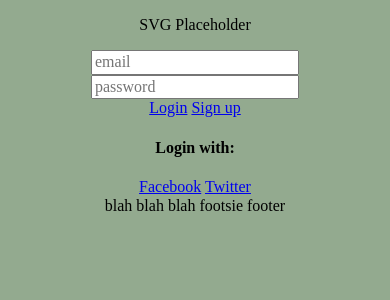
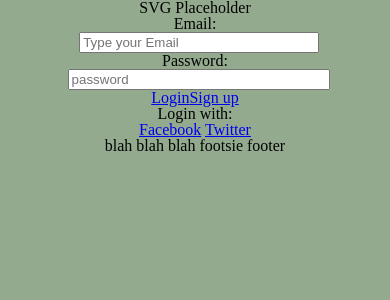
Before and after one commit to GoOutside/master, a web app: file design/index.html in a window 390 px wide. Shown: the top 300 px of the page. Run offline with its HTML, style and script files only (its server is not run), Linux system fonts and the light colour scheme; some libraries are stand-ins or nearby versions.

Commit message:
updating design of first mobile page

```diff
--- a/design/index.html
+++ b/design/index.html
@@ -9,7 +9,7 @@
 
         <!-- Place favicon.ico and apple-touch-icon(s) in the root directory -->
 
-        <link rel="stylesheet" href="css/normalize.css">
+        <link rel="stylesheet" href="stylesheets/reset.css">
         <link rel="stylesheet" href="stylesheets/application.css">
 
         <script src="js/vendor/modernizr-2.8.0.min.js"></script>
@@ -19,12 +19,18 @@
         <section>
           <p>SVG Placeholder</p>
         </section>
-        <form class"login_form">
-          <div class"login_form_inputs">
-            <input type="email" placeholder="email"></input>
-            <input type="password" placeholder="password"></input>
+        <form class="login_form">
+          <div class="login_form_inputs">
+            <div class="login_email_input">
+              <label>Email:</label>
+              <input type="email" placeholder="Type your Email"></input>
+            </div>
+            <div class="login_password_input">
+              <label>Password:</label>
+              <input type="password" placeholder="password"></input>
+            </div>
           </div>
-          <div class"login_form_buttons">
+          <div class="login_form_buttons">
             <a href="#" class="button_login">Login</a>
             <a href="#">Sign up</a>
           </div>
--- a/design/sass/layouts/_modules.sass
+++ b/design/sass/layouts/_modules.sass
@@ -16,7 +16,19 @@ body
 .login_form_buttons
   display: flex
   flex-flow: row nowrap
+  justify-content: center
 
 .login_form_inputs
   display: flex
   flex-flow: column nowrap
+  align-items: center
+
+.login_email_input
+  flex-flow: row nowrap
+  input
+    width: 100%
+
+.login_password_input
+  flex-flow: row nowrap
+  input
+    width: 100%
--- a/design/stylesheets/application.css
+++ b/design/stylesheets/application.css
@@ -18,8 +18,20 @@ body {
 
 .login_form_buttons {
   display: flex;
-  flex-flow: row nowrap; }
+  flex-flow: row nowrap;
+  justify-content: center; }
 
 .login_form_inputs {
   display: flex;
-  flex-flow: column nowrap; }
+  flex-flow: column nowrap;
+  align-items: center; }
+
+.login_email_input {
+  flex-flow: row nowrap; }
+  .login_email_input input {
+    width: 100%; }
+
+.login_password_input {
+  flex-flow: row nowrap; }
+  .login_password_input input {
+    width: 100%; }
--- /dev/null
+++ b/design/stylesheets/reset.css
@@ -0,0 +1,48 @@
+/* http://meyerweb.com/eric/tools/css/reset/
+   v2.0 | 20110126
+   License: none (public domain)
+*/
+
+html, body, div, span, applet, object, iframe,
+h1, h2, h3, h4, h5, h6, p, blockquote, pre,
+a, abbr, acronym, address, big, cite, code,
+del, dfn, em, img, ins, kbd, q, s, samp,
+small, strike, strong, sub, sup, tt, var,
+b, u, i, center,
+dl, dt, dd, ol, ul, li,
+fieldset, form, label, legend,
+table, caption, tbody, tfoot, thead, tr, th, td,
+article, aside, canvas, details, embed,
+figure, figcaption, footer, header, hgroup,
+menu, nav, output, ruby, section, summary,
+time, mark, audio, video {
+  margin: 0;
+  padding: 0;
+  border: 0;
+  font-size: 100%;
+  font: inherit;
+  vertical-align: baseline;
+}
+/* HTML5 display-role reset for older browsers */
+article, aside, details, figcaption, figure,
+footer, header, hgroup, menu, nav, section {
+  display: block;
+}
+body {
+  line-height: 1;
+}
+ol, ul {
+  list-style: none;
+}
+blockquote, q {
+  quotes: none;
+}
+blockquote:before, blockquote:after,
+q:before, q:after {
+  content: '';
+  content: none;
+}
+table {
+  border-collapse: collapse;
+  border-spacing: 0;
+}
```
